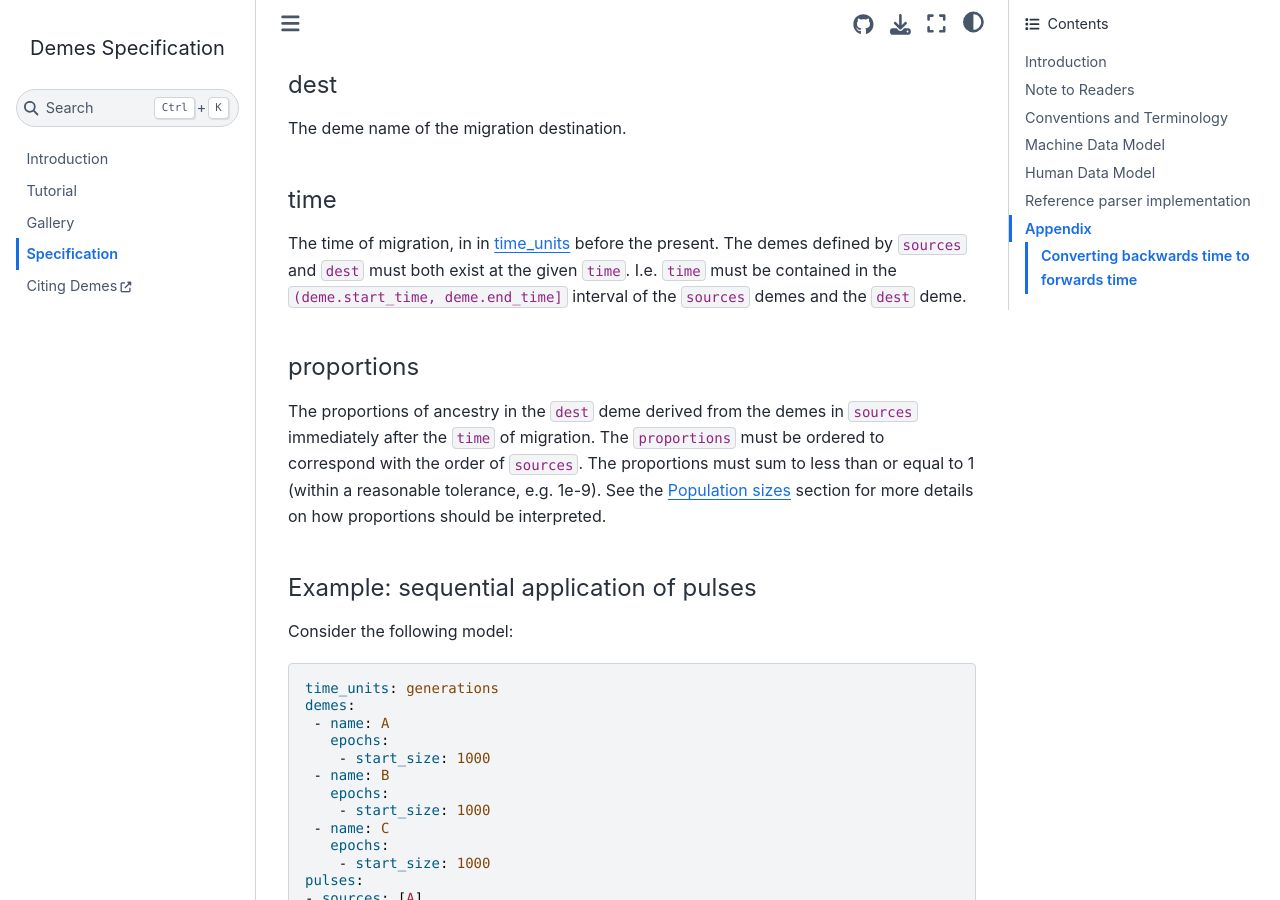
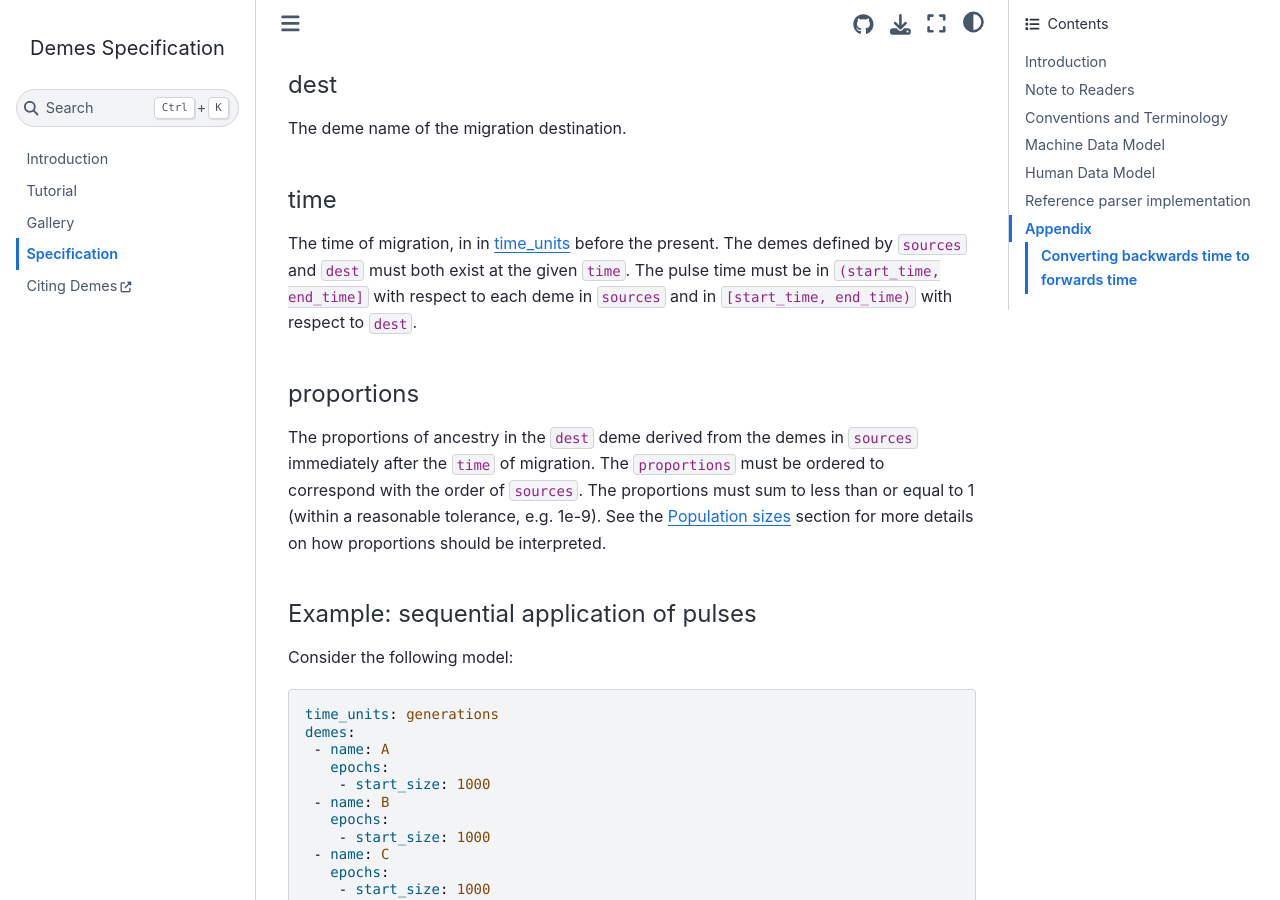
Before and after one commit to popsim-consortium/demes-spec, a Jupyter Book: the page built from docs/specification.md, in a window 1280 px wide and 900 px high, scrolled down 8125 px. Built offline with Jupyter Book 1.0.4 settings and Sphinx 7.4.7 and the Sphinx Book theme 1.1.4, drawn with Linux system fonts in a browser that asks for light colours.

Commit message:
Change description of pulse time to match implementation. (#171)

```diff
--- a/docs/specification.md
+++ b/docs/specification.md
@@ -360,9 +360,9 @@ The deme name of the migration destination.
 The time of migration, in
 in {ref}`sec_spec_mdm_time_units` before the present.
 The demes defined by ``sources`` and ``dest`` must both exist at the given
-``time``.  I.e. ``time`` must be contained in the
-``(deme.start_time, deme.end_time]`` interval of the ``sources``
-demes and the ``dest`` deme.
+``time``.
+The pulse time must be in `(start_time, end_time]` with respect to each deme in `sources`
+and in `[start_time, end_time)` with respect to `dest`.
 
 #### proportions
 The proportions of ancestry in the ``dest`` deme derived from the demes
```
